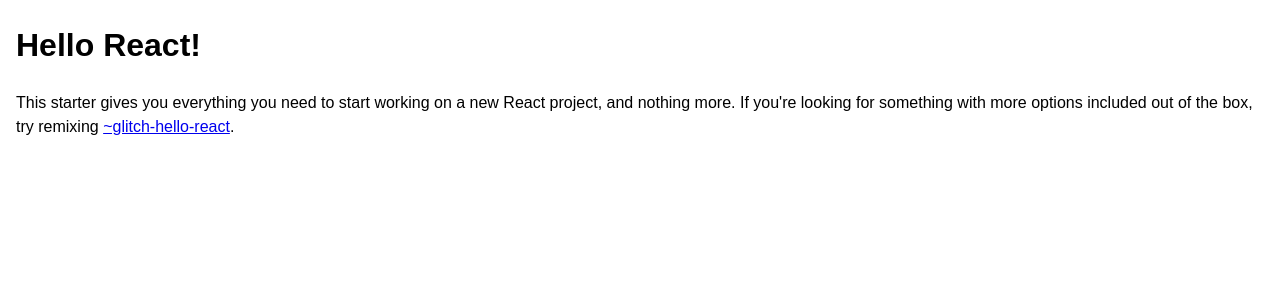
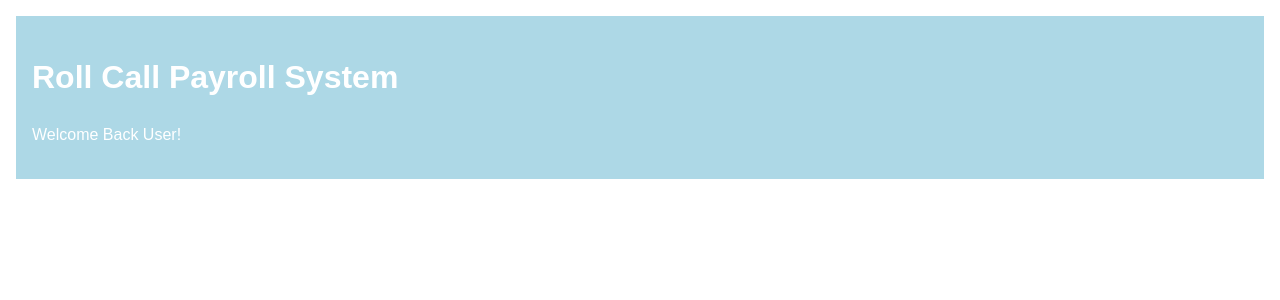
Before and after one commit to ashleymerino3/COSC412-Roll-Call-Payroll, a React (Vite) app: page / in a window 1280 px wide. Shown: the top 300 px of the page. Built offline with nearby package versions, Linux system fonts and the light colour scheme.

Commit message:
added Roll Call Logo and changed background color

```diff
--- a/src/app.jsx
+++ b/src/app.jsx
@@ -1,4 +1,5 @@
 import React from "react";
+
 
 // Import the Home page component
 import Home from "./pages/home.jsx";
--- a/src/pages/home.jsx
+++ b/src/pages/home.jsx
@@ -1,21 +1,15 @@
 import * as React from "react";
+import "../styles/styles.css";
 
 export default function Home() {
-  const hello = "Hello React!";
+  const hello = "Roll Call Payroll System";
 
   return (
-    <>
+    <div className = "home-container">
       <h1 className="title">{hello}</h1>
       <p>
-        This starter gives you everything you need to start working on a new
-        React project, and nothing more. If you're looking for something with
-        more options included out of the box, try remixing
-        {" "}
-        <a href="https://glitch.com/edit/#!/remix/glitch-hello-react">
-          ~glitch-hello-react
-        </a>
-        .
+        Welcome Back User!
       </p>
-    </>
+    </div>
   );
 }
--- a/src/styles/styles.css
+++ b/src/styles/styles.css
@@ -17,6 +17,12 @@
   line-height: 1.5;
 }
 
+.home-container {
+  background-color: lightblue;
+  padding: 1rem;
+  color: white;
+}
+
 /* images and videos max out at full width */
 img,
 video {
```
Also changed, not shown: src/pages/navbar.jsx (added).
